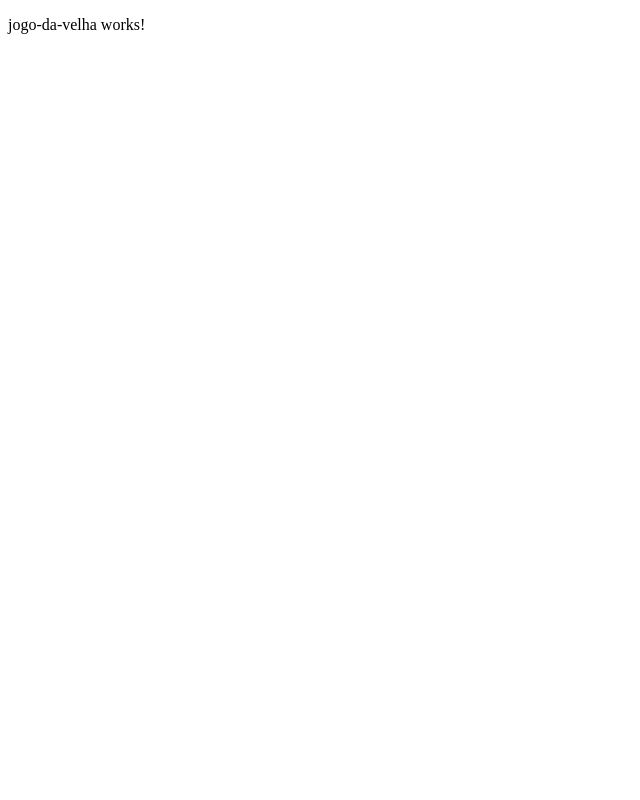
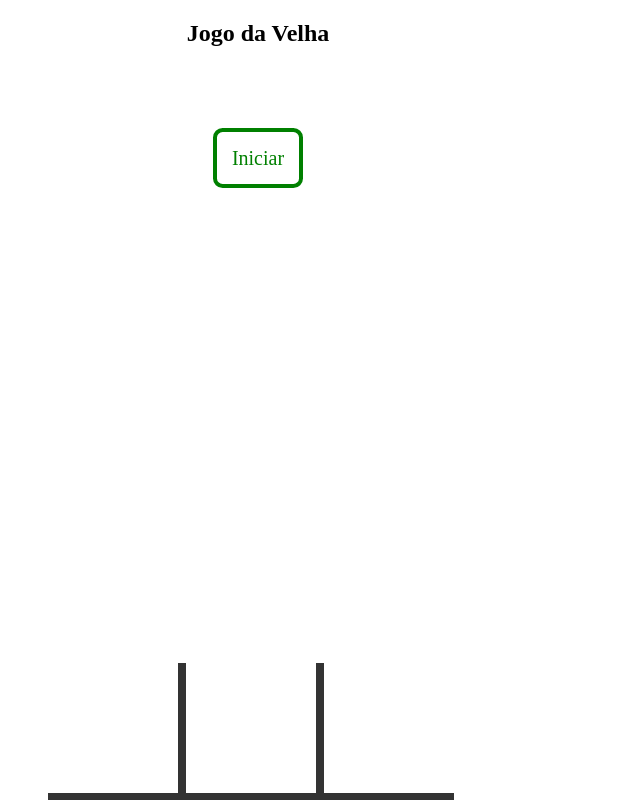
Before and after one commit to CodeAndre/jogo-da-velha-angular, an Angular app: page / in a window 1280 px wide. Shown: the top 800 px of the page, without its empty margins (0-640 px from the left). Built offline with nearby package versions, Linux system fonts and the light colour scheme.

Commit message:
edit html and css

```diff
--- a/src/app/jogo-da-velha/jogo-da-velha.component.css
+++ b/src/app/jogo-da-velha/jogo-da-velha.component.css
@@ -0,0 +1,66 @@
+div {
+    width: 500px;
+    height: 500px;
+	text-align: center;
+	font-family: 'Press Start 2P', cursive;
+}
+
+div.principal {
+	margin-top: 100px;
+}
+
+a.botao {
+	margin-top: 100px;
+	font-size: 20px;
+	background-color: lightgreen;
+	padding: 15px;
+    border-radius: 0.6rem;
+}
+
+a:link, a:visited {
+    background-color: white;
+    color: green;
+    text-decoration: none;
+    border: 4px solid green;
+}
+
+a:hover, a:active {
+    background-color: lightgreen;
+    color: green;
+    border: 4px solid green;
+}
+
+ul li {
+	list-style: none;
+	width: 130px;
+	height: 130px;
+	float: left;
+	background-size: cover;
+    background-repeat: no-repeat;
+    background-position: 50% 50%;
+    cursor: pointer;
+}
+
+p {
+    font-size:  20px;
+}
+
+.kz-border-bottom {
+	border-bottom: 8px solid #333;
+}
+
+.kz-border-right {
+	border-right: 8px solid #333;
+}
+
+.kz-img-x {
+	background-image: url('/assets/imagens/x.png');
+}
+
+.kz-img-o {
+	background-image: url('/assets/imagens/o.png');
+}
+
+.kz-cor-vitoria {
+    background-color: lightgreen;
+}
--- a/src/app/jogo-da-velha/jogo-da-velha.component.html
+++ b/src/app/jogo-da-velha/jogo-da-velha.component.html
@@ -1 +1,37 @@
-<p>jogo-da-velha works!</p>
+<div>
+    <h2>Jogo da Velha</h2>
+
+    <div class="principal">
+        <a href="#"
+        class="botao">
+        Iniciar
+    </a>
+    </div>
+
+    <div>
+        <ul>
+            <li class="kz-border-bottom kz-border-right"></li>
+            <li class="kz-border-bottom kz-border-right"></li>
+            <li class="kz-border-bottom"></li>
+            <li class="kz-border-bottom kz-border-right"></li>
+            <li class="kz-border-bottom kz-border-right"></li>
+            <li class="kz-border-bottom"></li>
+            <li class="kz-border-right"></li>
+            <li class="kz-border-right"></li>
+            <li></li>
+        </ul>
+    </div>
+
+    <div>
+        <span>
+        <p>Você venceu!!!</p>
+        <p>Você perdeu...</p>
+        <p>O jogo terminou empatado...</p>
+        <br />
+        <a href="#"
+             class="botao">
+             Jogar novamente
+          </a>
+        </span>
+      </div>
+</div>
```
